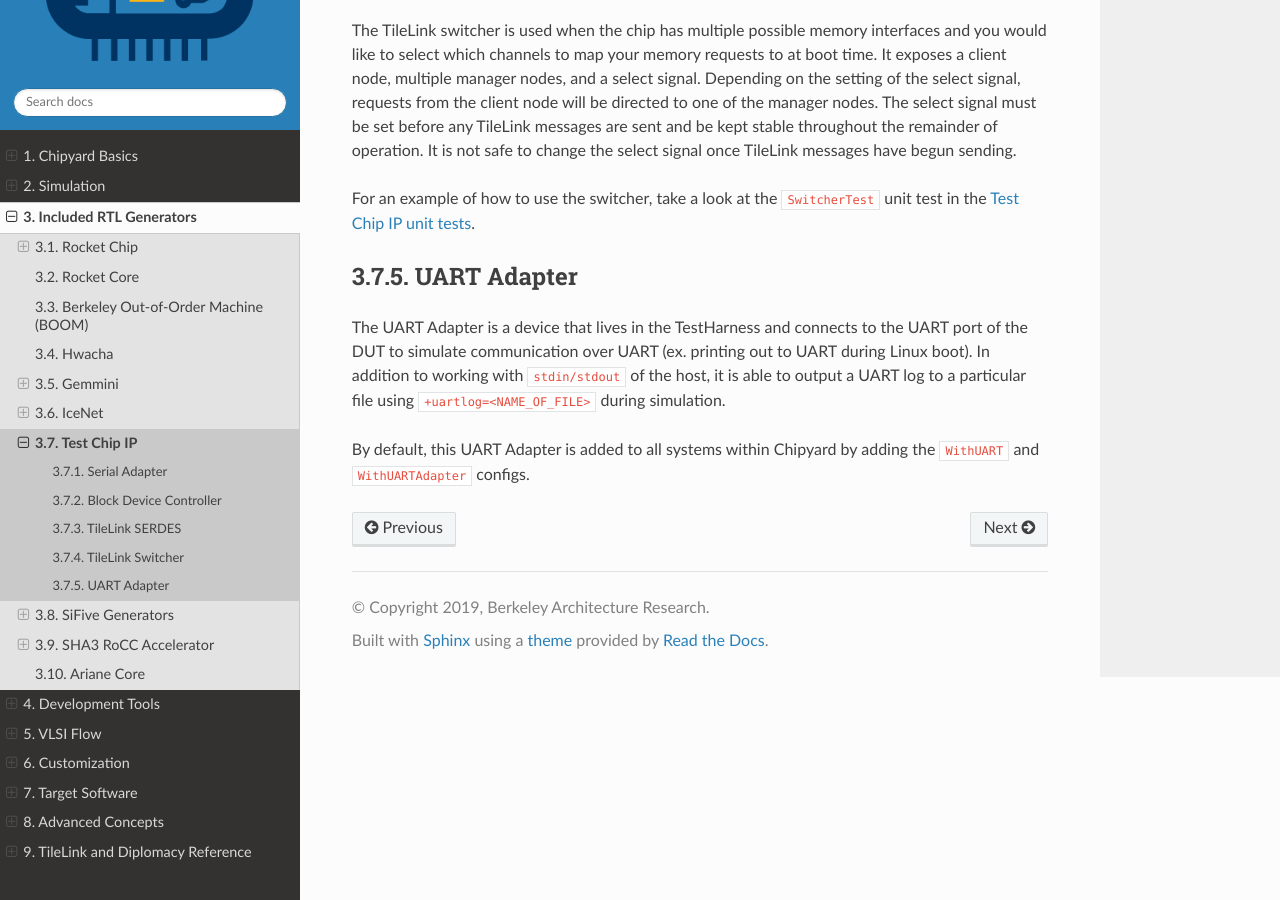
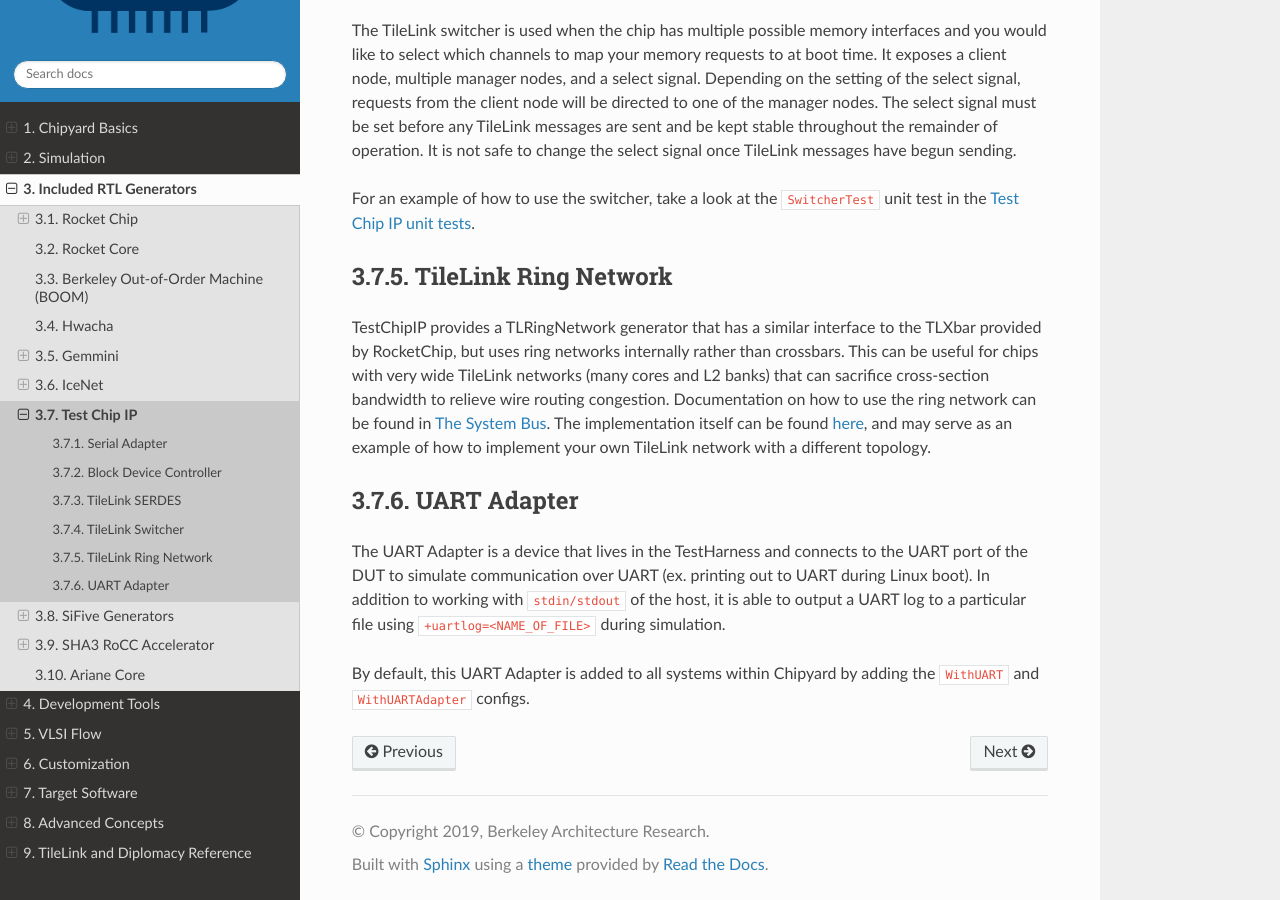
Before and after one commit to ucb-bar/chipyard, a Sphinx documentation site: the page built from docs/Generators/TestChipIP.rst, in a window 1280 px wide and 900 px high, scrolled down 1090 px. Built offline with Sphinx 7.4.7 and the Read the Docs theme 2.0.0, drawn with Linux system fonts in a browser that asks for light colours; some of the changed text lies outside the part shown.

Commit message:
add documentation on ring network and system bus

```diff
--- a/docs/Generators/TestChipIP.rst
+++ b/docs/Generators/TestChipIP.rst
@@ -3,7 +3,8 @@ Test Chip IP
 
 Chipyard includes a Test Chip IP library which provides various hardware
 widgets that may be useful when designing SoCs. This includes a :ref:`Serial Adapter`,
-:ref:`Block Device Controller`, :ref:`TileLink SERDES`, :ref:`TileLink Switcher`, and :ref:`UART Adapter`.
+:ref:`Block Device Controller`, :ref:`TileLink SERDES`, :ref:`TileLink Switcher`,
+:ref:`TileLink Ring Network`, and :ref:`UART Adapter`.
 
 Serial Adapter
 --------------
@@ -60,6 +61,19 @@ the select signal once TileLink messages have begun sending.
 For an example of how to use the switcher, take a look at the ``SwitcherTest``
 unit test in the `Test Chip IP unit tests <https://github.com/ucb-bar/testchipip/blob/master/src/main/scala/Unittests.scala>`_.
 
+TileLink Ring Network
+---------------------
+
+TestChipIP provides a TLRingNetwork generator that has a similar interface
+to the TLXbar provided by RocketChip, but uses ring networks internally rather
+than crossbars. This can be useful for chips with very wide TileLink networks
+(many cores and L2 banks) that can sacrifice cross-section bandwidth to relieve
+wire routing congestion. Documentation on how to use the ring network can be
+found in :ref:`The System Bus`. The implementation itself can be found
+`here <https://github.com/ucb-bar/testchipip/blob/master/src/main/scala/Ring.scala>`_,
+and may serve as an example of how to implement your own TileLink network with
+a different topology.
+
 UART Adapter
 ------------
 
```
Also changed, not shown: docs/Customization/Memory-Hierarchy.rst (+14 -0 lines), 1 other file.
